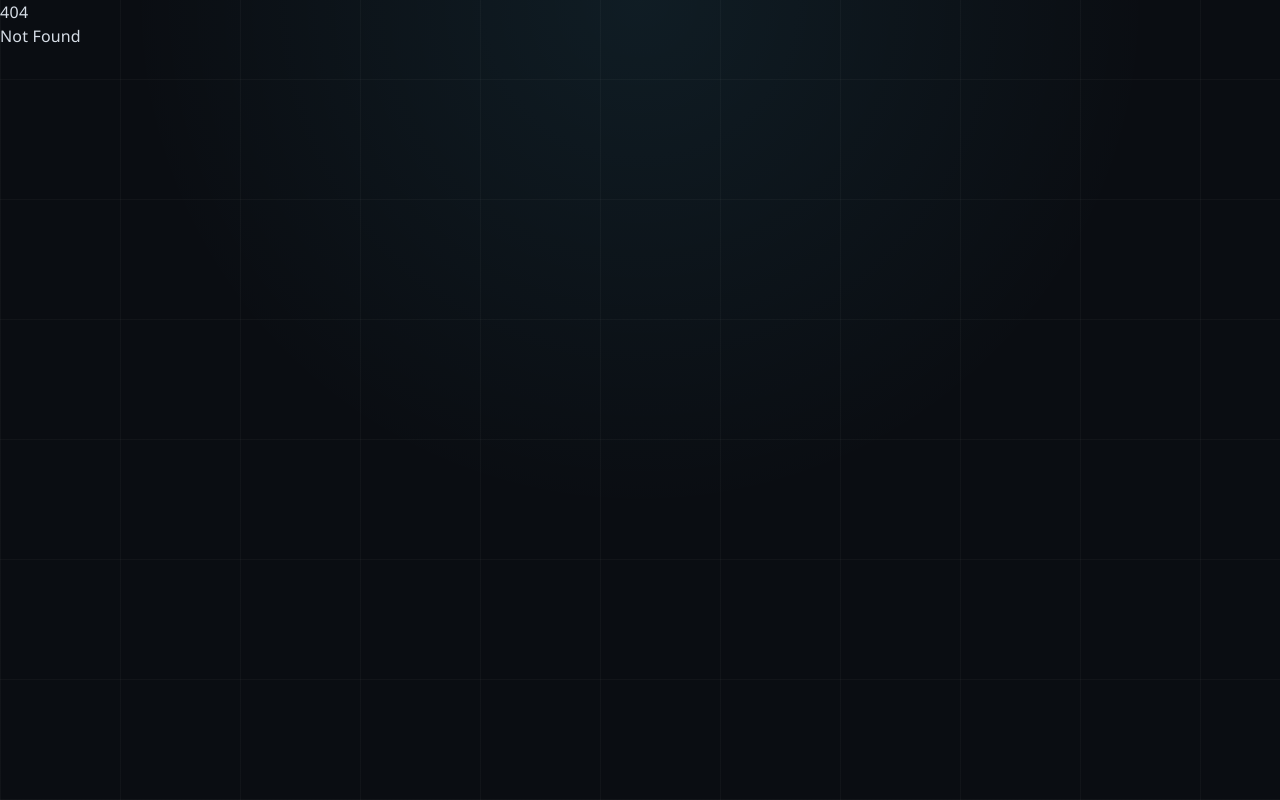
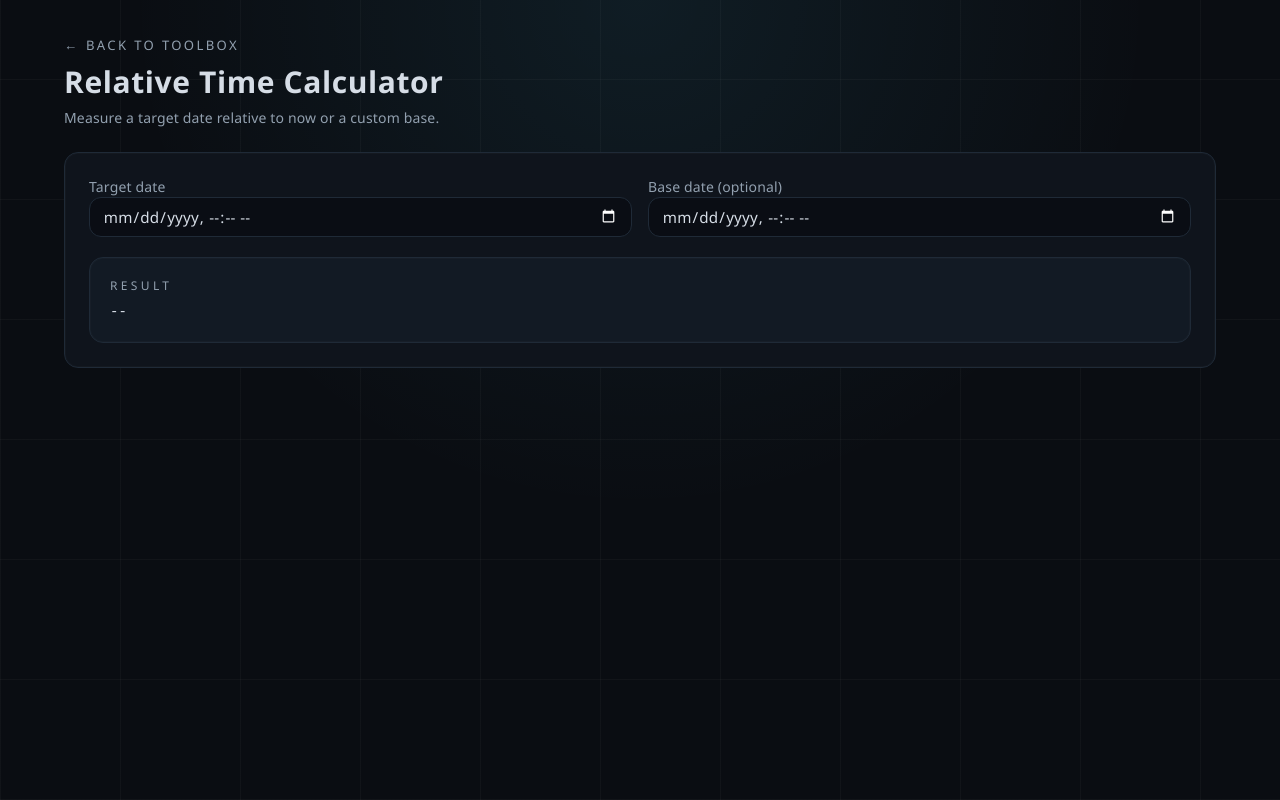
Before and after one commit to vdtdg/dev-toolbox, a SvelteKit app: page /tools/relative-time in a window 1280 px wide. Before the commit this address had no page. Built offline with nearby package versions, Linux system fonts and the light colour scheme.

Commit message:
Relative time tool

```diff
--- /dev/null
+++ b/src/routes/tools/relative-time/+page.svelte
@@ -0,0 +1,77 @@
+<script>
+	let targetDate = '';
+	let baseDate = '';
+	let outputValue = '';
+	let errorMessage = '';
+
+	const parseDateTime = (value) => {
+		if (!value) return null;
+		const date = new Date(value);
+		return Number.isNaN(date.getTime()) ? null : date;
+	};
+
+	const formatDuration = (seconds) => {
+		const abs = Math.abs(seconds);
+		const days = Math.floor(abs / 86400);
+		const hours = Math.floor((abs % 86400) / 3600);
+		const minutes = Math.floor((abs % 3600) / 60);
+		const secs = Math.floor(abs % 60);
+		return `${days}d ${hours}h ${minutes}m ${secs}s`;
+	};
+
+	const transform = () => {
+		errorMessage = '';
+		outputValue = '';
+		const target = parseDateTime(targetDate);
+		const base = baseDate ? parseDateTime(baseDate) : new Date();
+		if (!target || !base) {
+			if (targetDate) errorMessage = 'Invalid target date.';
+			return;
+		}
+		const deltaSeconds = Math.round((target.getTime() - base.getTime()) / 1000);
+		const human = formatDuration(deltaSeconds);
+		outputValue =
+			deltaSeconds === 0
+				? 'now'
+				: `${deltaSeconds > 0 ? 'in' : ''} ${human} ${deltaSeconds > 0 ? '' : 'ago'}`;
+	};
+
+	$: (targetDate, baseDate, transform());
+</script>
+
+<div class="min-h-screen">
+	<div class="mx-auto flex max-w-[1200px] flex-col gap-6 px-6 py-8">
+		<header class="space-y-2">
+			<a class="back-link" href="/">
+				<span aria-hidden="true">←</span>
+				Back to toolbox
+			</a>
+			<h1 class="text-3xl font-semibold">Relative Time Calculator</h1>
+			<p class="text-sm text-[var(--color-muted)]">
+				Measure a target date relative to now or a custom base.
+			</p>
+		</header>
+
+		<section class="panel space-y-5 p-6">
+			<div class="grid gap-4 lg:grid-cols-2">
+				<label class="space-y-2 text-sm">
+					<span class="text-[var(--color-muted)]">Target date</span>
+					<input type="datetime-local" class="search-input" bind:value={targetDate} />
+				</label>
+				<label class="space-y-2 text-sm">
+					<span class="text-[var(--color-muted)]">Base date (optional)</span>
+					<input type="datetime-local" class="search-input" bind:value={baseDate} />
+				</label>
+			</div>
+
+			{#if errorMessage}
+				<div class="alert alert-danger">{errorMessage}</div>
+			{/if}
+
+			<div class="panel panel-muted p-5">
+				<p class="text-xs tracking-[0.28em] text-[var(--color-muted)] uppercase">Result</p>
+				<p class="mt-2 font-mono text-sm">{outputValue || '--'}</p>
+			</div>
+		</section>
+	</div>
+</div>
```
